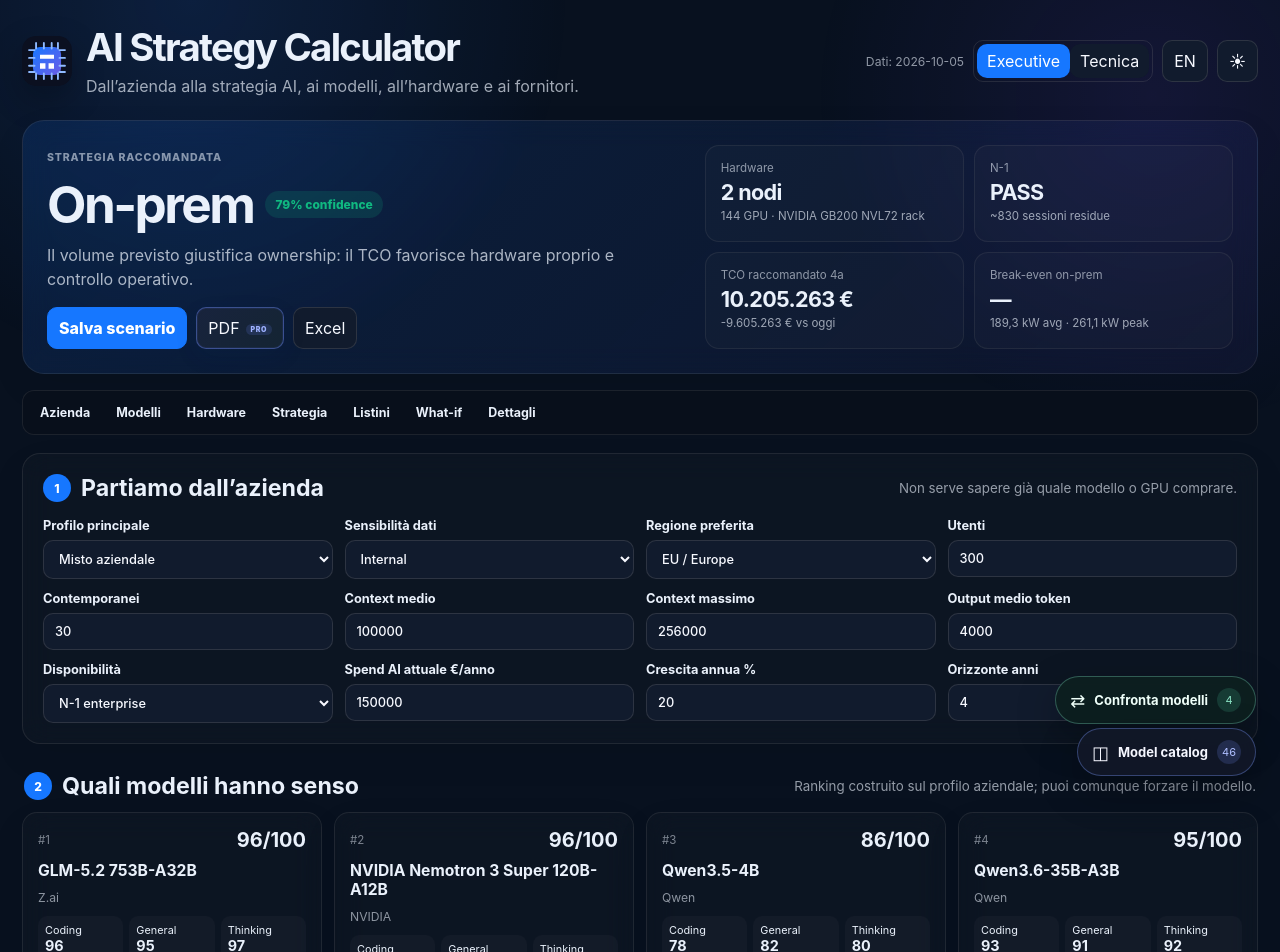
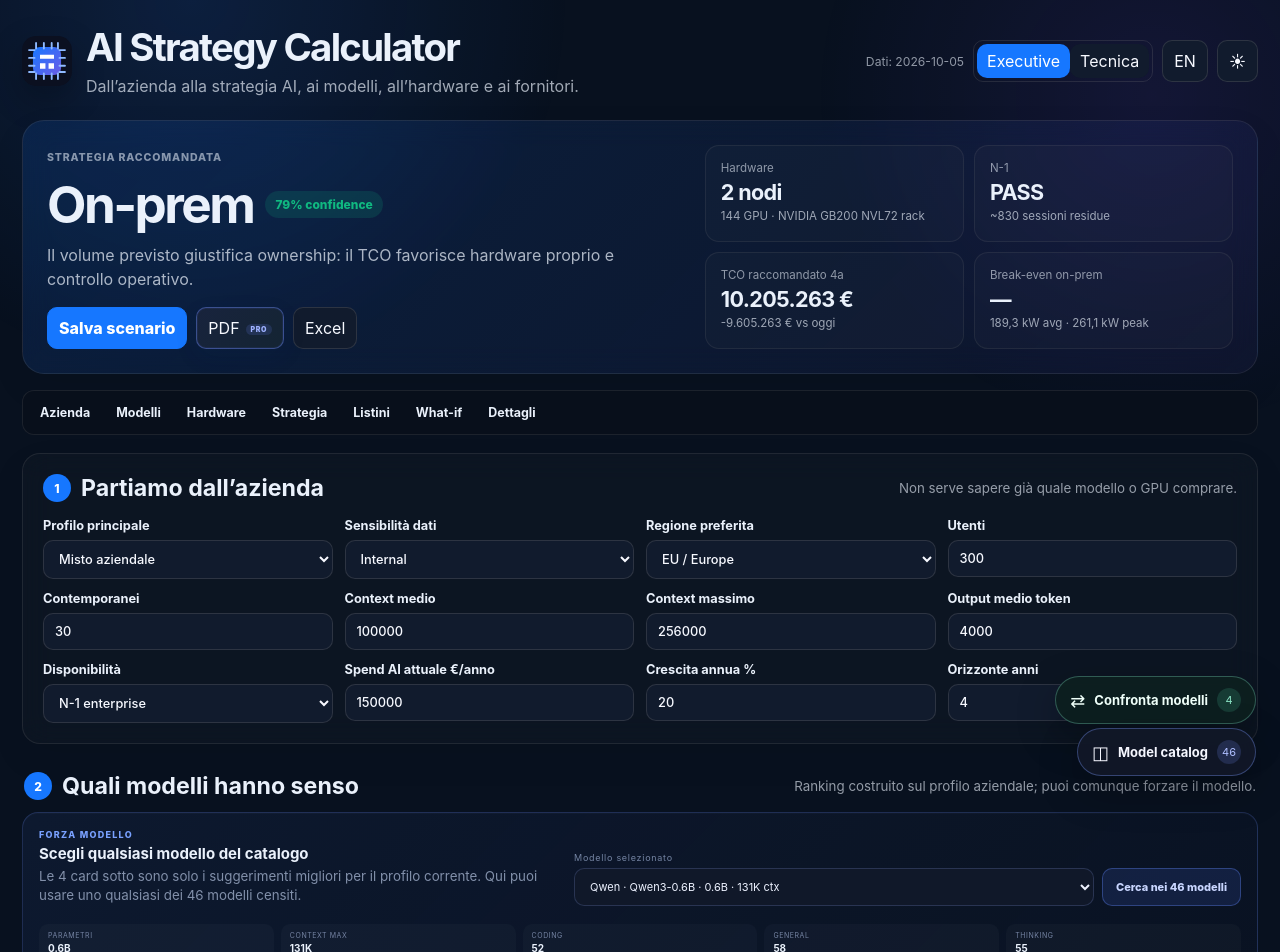
Before and after one commit to KeyserDSoze/AiCalculator, a React (Vite) app: page / in a window 1280 px wide. Shown: the top 952 px of the page. Built offline with nearby package versions, Linux system fonts and the light colour scheme.

Commit message:
feat: expose all-model forcing in model section

```diff
--- a/src/app/main.tsx
+++ b/src/app/main.tsx
@@ -8,6 +8,7 @@ import expandedModels from '../data/models-expanded.json';
 import App from './App';
 import ModelCatalogOverlay from './ModelCatalogOverlay';
 import ModelComparisonOverlay from './ModelComparisonOverlay';
+import ModelForceChooser from './ModelForceChooser';
 import PremiumPdfController from './PremiumPdfController';
 
 const LIVE_INPUT_KEY = 'ai-calculator-live-input';
@@ -32,6 +33,7 @@ if (initialModel && (expandedModels as any[]).some(model => model.id === initial
 ReactDOM.createRoot(document.getElementById('root')!).render(
   <React.StrictMode>
     <App />
+    <ModelForceChooser />
     <ModelCatalogOverlay />
     <ModelComparisonOverlay />
     <PremiumPdfController />
```
